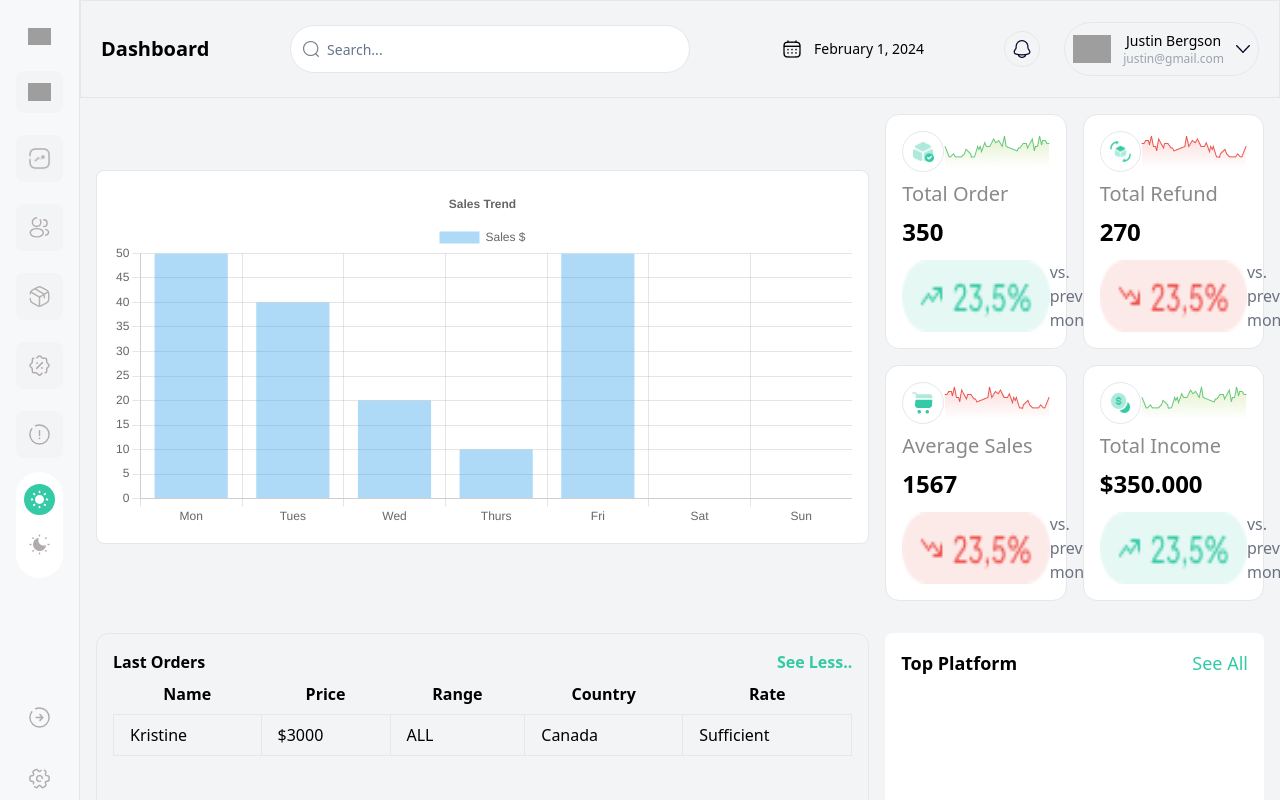
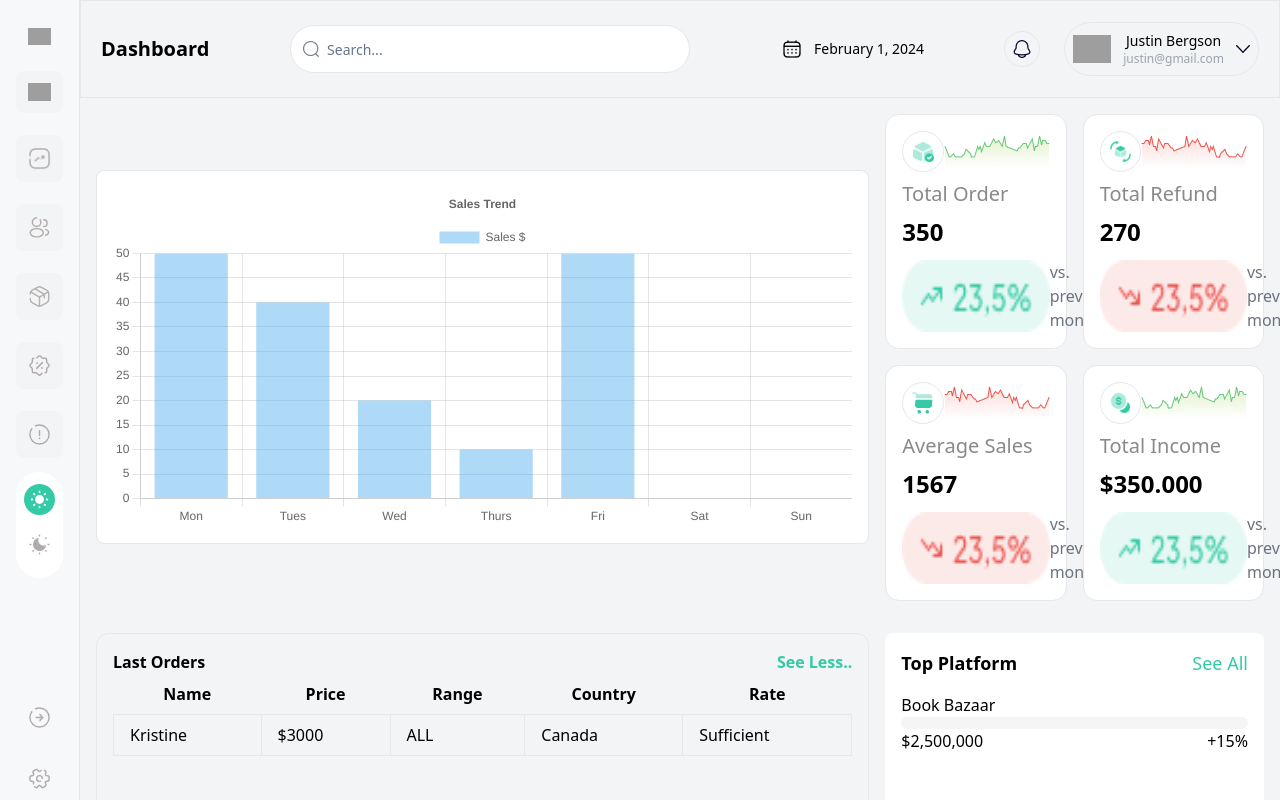
Before and after one commit to Emmanuel-Ingwe/analytics-dashh, a Next.js app: page / in a window 1280 px wide. Shown: the top 800 px of the page. Built offline with nearby package versions, Linux system fonts and the light colour scheme; grey boxes are pictures that could not be loaded.

Commit message:
add: +recentOrders

```diff
--- a/components/LastOrders/index.jsx
+++ b/components/LastOrders/index.jsx
@@ -6,7 +6,7 @@ const index = () => {
     <div className="w-full lg:col-span-2 relative border rounded-xl p-4">
       <div className="justify-between flex items-center font-semibold">
         <h1 className="">Last Orders</h1>
-        <h1 className="text-[#34CAA5] font-semibold"><Link href="/"> See Less..</Link></h1>
+        <h1 className="text-[#34CAA5] font-semibold"><Link href="/">See Less..</Link></h1>
       </div>
       <div className="overflow-y-scroll lg:overflow-hidden">
         <table className="table-auto w-full">
--- a/components/RecentOrders.jsx
+++ b/components/RecentOrders.jsx
@@ -11,8 +11,15 @@ const RecentOrders = () => {
       </div>
       <ul>
         {data.map((order, id) => (
-          <div className="">
-
+          <div className="py-4">
+            <h1>{order.name}</h1>
+            <div className="relative flex items-center w-full h-3 rounded-[40px] bg-[#f5f5f5]">
+              <div className="">{order.style}</div>
+            </div>
+            <div className="flex items-center justify-between">
+              <h1 className="">{order.amount}</h1>
+              <h1 className="">{order.percentage}</h1>
+            </div>
           </div>
         ))}
       </ul>
--- a/data/data.js
+++ b/data/data.js
@@ -4,7 +4,7 @@ export const data = [
     name: "Book Bazaar",
     amount: "$2,500,000",
     percentage: "+15%",
-    style: <div className="absolute w-[245] h-[12px] rounded-[40px] bg-[#616odc]"></div>,
+    style: <div className="absolute w-[245px] h-[12px] rounded-[40px] bg-[#6160dc]"></div>,
   },
 ];
 
```
